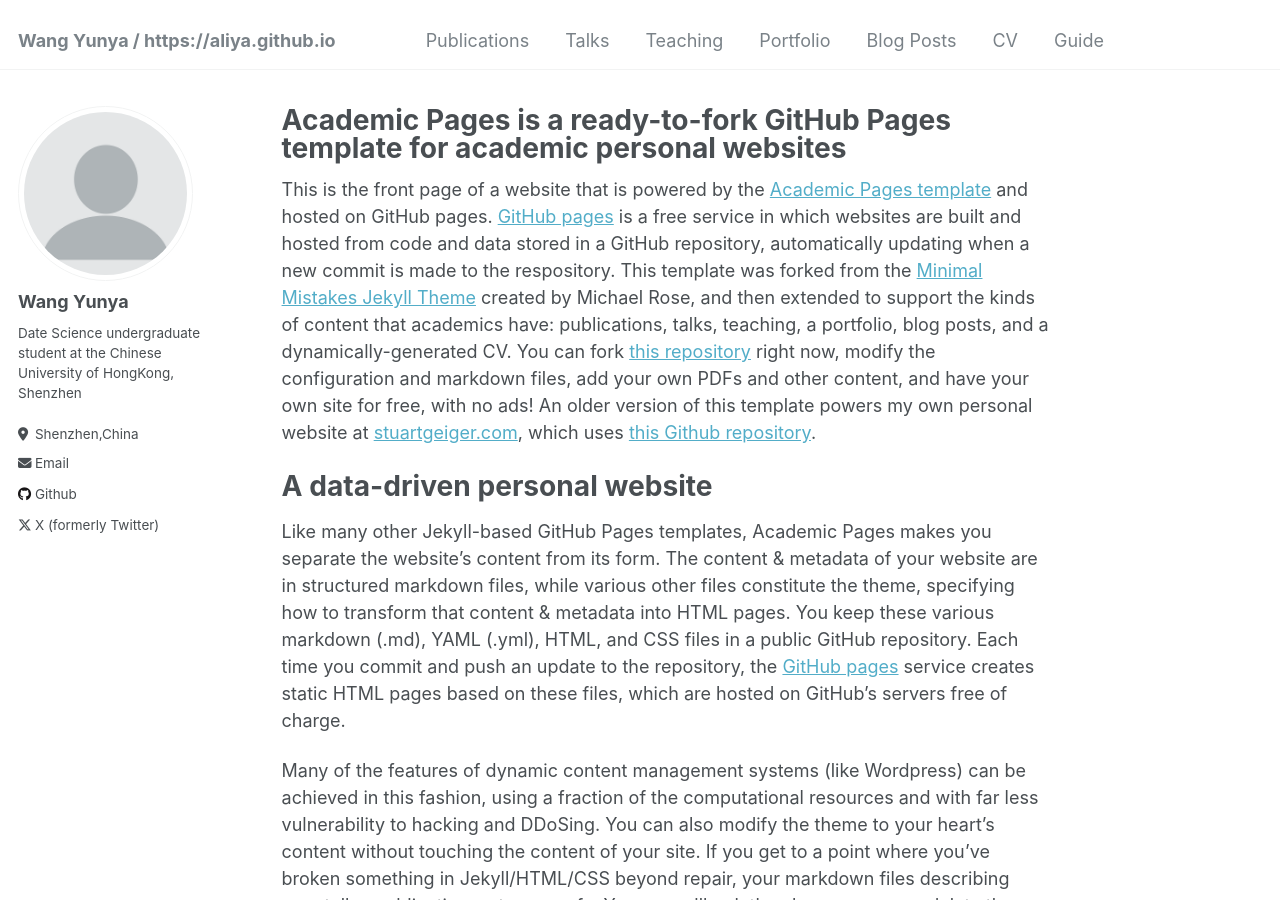
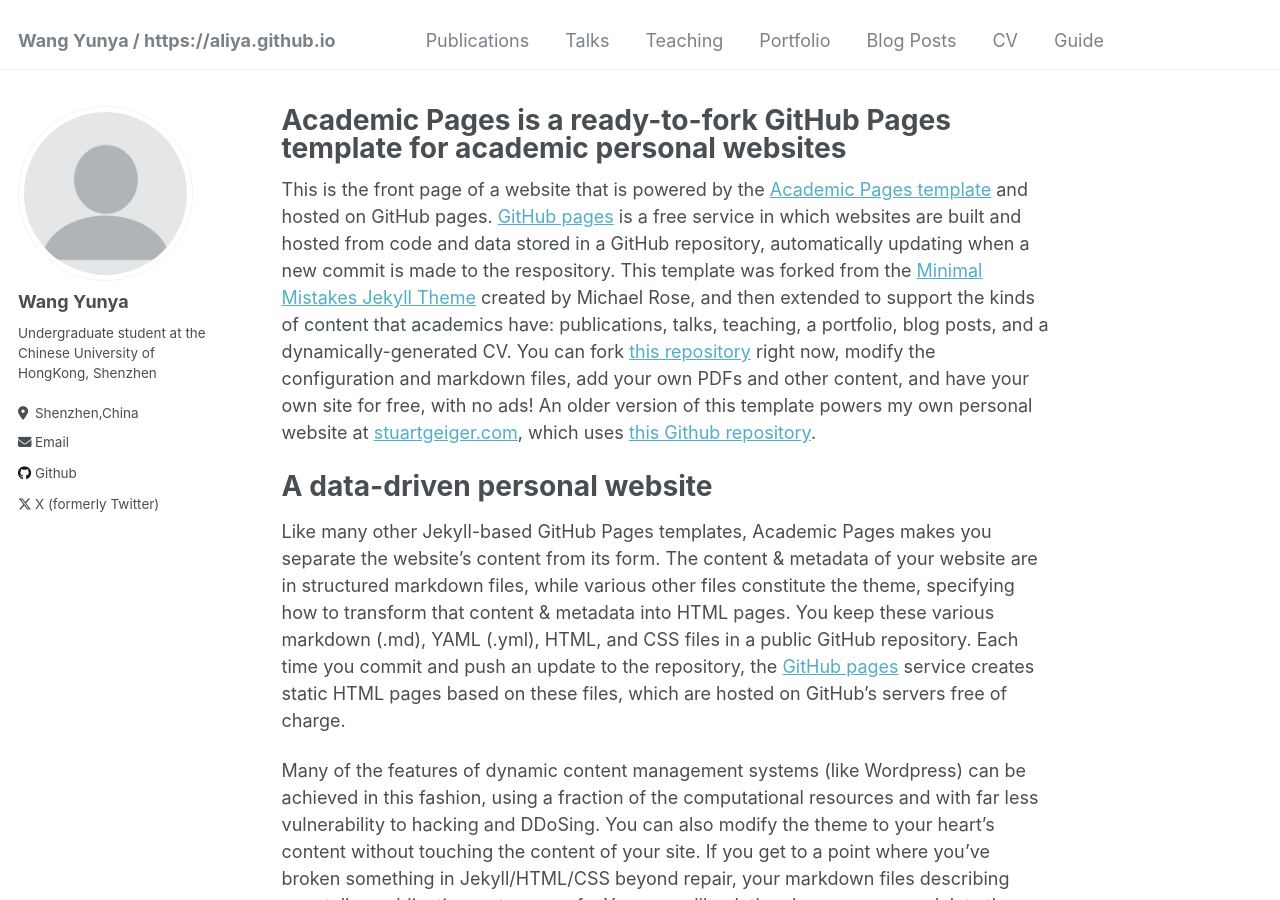
Before and after one commit to Eureka-wong/aliya111.github.io, a Jekyll site: the page built from _pages/about.md, in a window 1280 px wide and 900 px high. Built offline with Jekyll 4.4.1, drawn with Linux system fonts in a browser that asks for light colours.

Commit message:
Update _config.yml

```diff
--- a/_config.yml
+++ b/_config.yml
@@ -24,7 +24,7 @@ author:
   avatar           : "profile.png"
   name             : "Wang Yunya"
   pronouns         : # example: "she/her"
-  bio              : "Date Science undergraduate student at the Chinese University of HongKong, Shenzhen"
+  bio              : "Undergraduate student at the Chinese University of HongKong, Shenzhen"
   location         : "Shenzhen,China"
   #employer         : "Red Brick University"
   uri              : # URL
```
